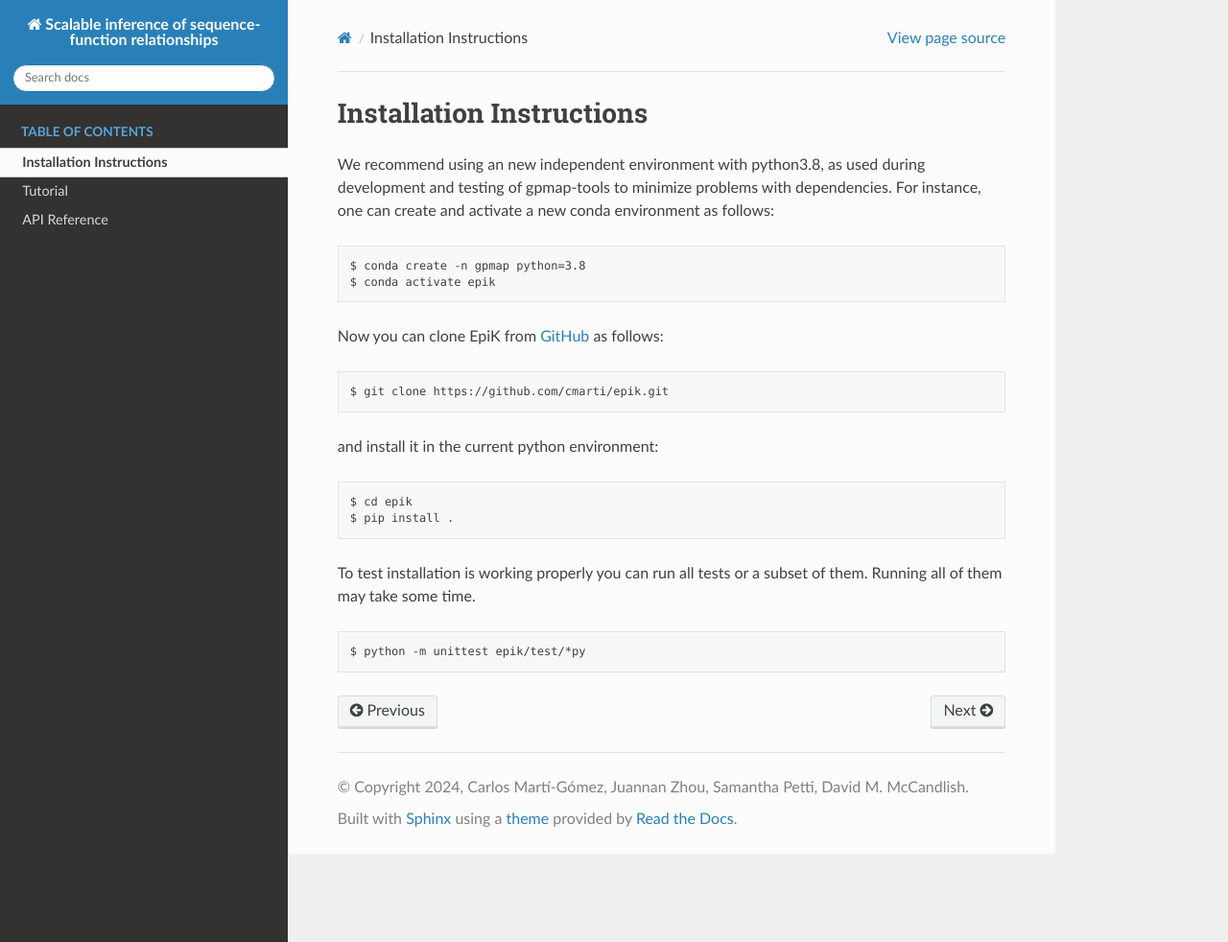
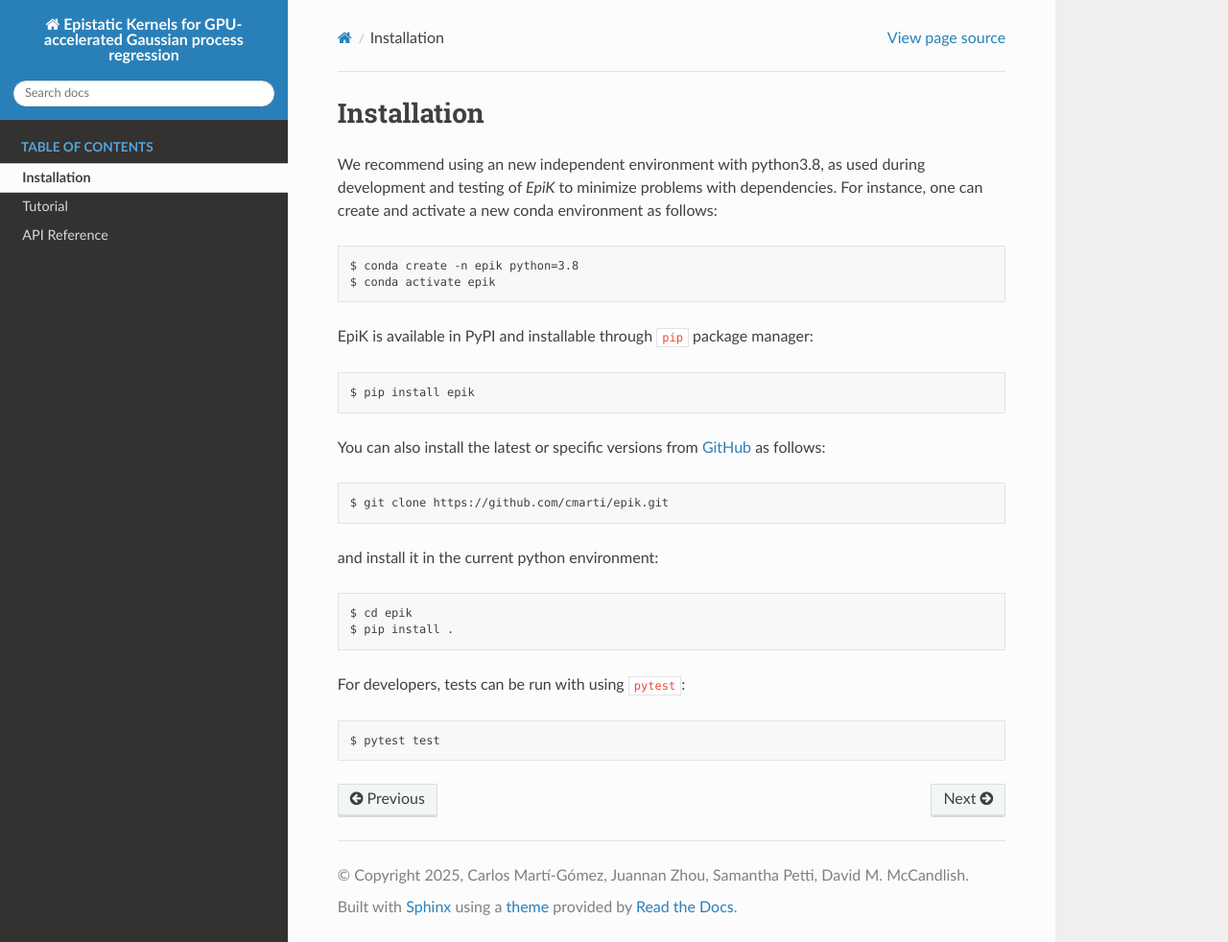
Before and after one commit to cmarti/epik, a Sphinx documentation site: the page built from docs/installation.rst, in a window 1280 px wide and 982 px high. Shown: the whole window at 96% size. Built offline with Sphinx 7.4.7 and the Read the Docs theme 3.1.0, drawn with Linux system fonts in a browser that asks for light colours.

Commit message:
docs updated

```diff
--- a/docs/conf.py
+++ b/docs/conf.py
@@ -17,8 +17,8 @@
 
 # -- Project information -----------------------------------------------------
 
-project = 'Scalable inference of sequence-function relationships'
-copyright = '2024, Carlos Martí-Gómez, Juannan Zhou, Samantha Petti, David M. McCandlish'
+project = "Epistatic Kernels for GPU-accelerated Gaussian process regression"
+copyright = '2025, Carlos Martí-Gómez, Juannan Zhou, Samantha Petti, David M. McCandlish'
 author = 'Carlos Martí-Gómez, Juannan Zhou, Samantha Petti, David M. McCandlish'
 
 # The full version, including alpha/beta/rc tags
@@ -66,3 +66,4 @@ html_theme = 'sphinx_rtd_theme'
 # relative to this directory. They are copied after the builtin static files,
 # so a file named "default.css" will overwrite the builtin "default.css".
 #html_static_path = ['_static']
+autosummary_generate = True
--- a/docs/installation.rst
+++ b/docs/installation.rst
@@ -1,16 +1,21 @@
 .. _installation:
 
-Installation Instructions
-=========================
+Installation
+============
 
 We recommend using an new independent environment with python3.8, as used during
-development and testing of gpmap-tools to minimize problems with dependencies. For instance,
+development and testing of `EpiK` to minimize problems with dependencies. For instance,
 one can create and activate a new conda environment as follows: ::
 
-    $ conda create -n gpmap python=3.8
+    $ conda create -n epik python=3.8
     $ conda activate epik
 
-Now you can clone EpiK from `GitHub <https://github.com/cmarti/epik>`_ as follows: ::
+EpiK is available in PyPI and installable through ``pip`` package manager: ::
+
+    $ pip install epik
+
+You can also install the latest or specific versions from
+`GitHub <https://github.com/cmarti/epik>`_ as follows: ::
 
     $ git clone https://github.com/cmarti/epik.git
 
@@ -19,7 +24,6 @@ and install it in the current python environment: ::
     $ cd epik
     $ pip install .
 
-To test installation is working properly you can run all tests or a
-subset of them. Running all of them may take some time. ::
+For developers, tests can be run with using ``pytest``: ::
 
-    $ python -m unittest epik/test/*py
+    $ pytest test
```
Also changed, not shown: docs/api.rst (+18 -13 lines), docs/index.rst (+25 -33 lines), docs/usage/smn1.ipynb (deleted), docs/usage/tutorial.ipynb.
